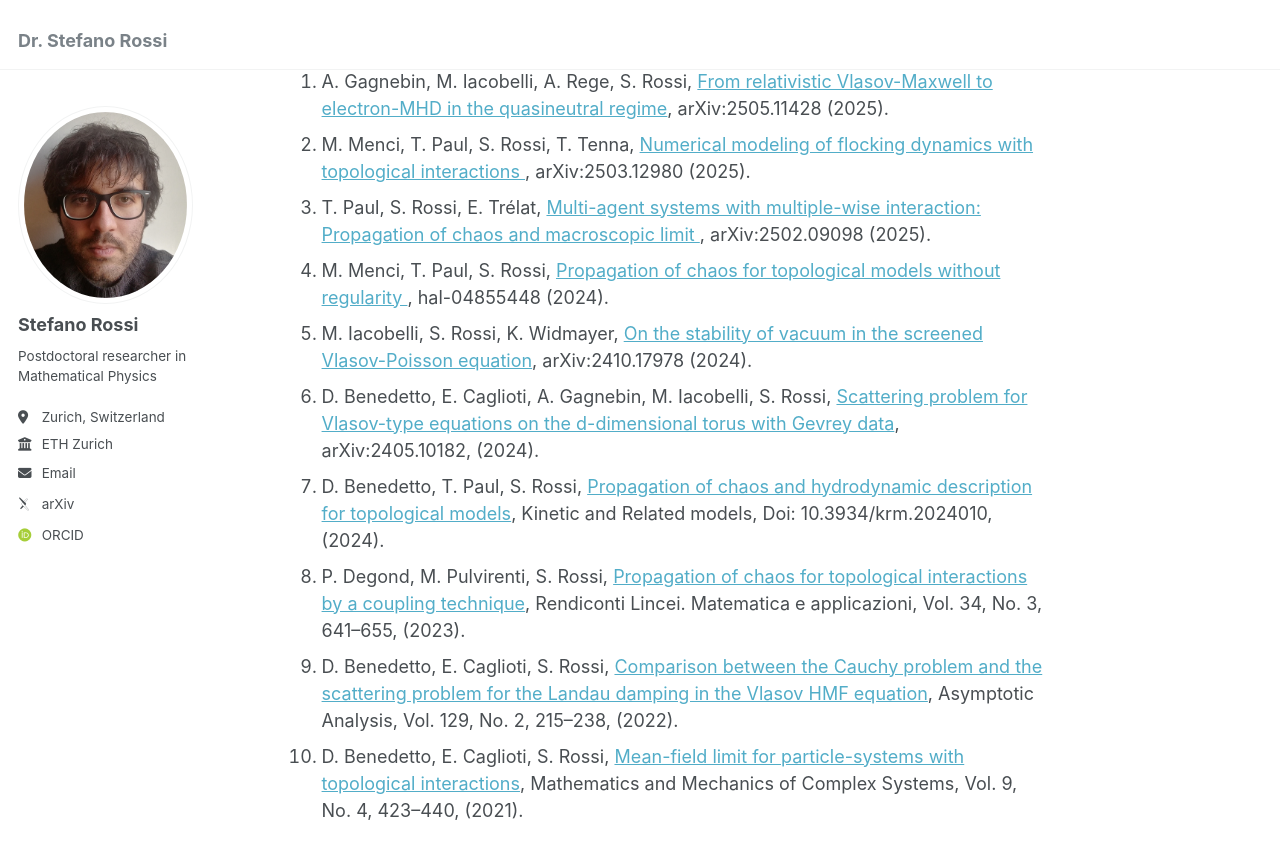
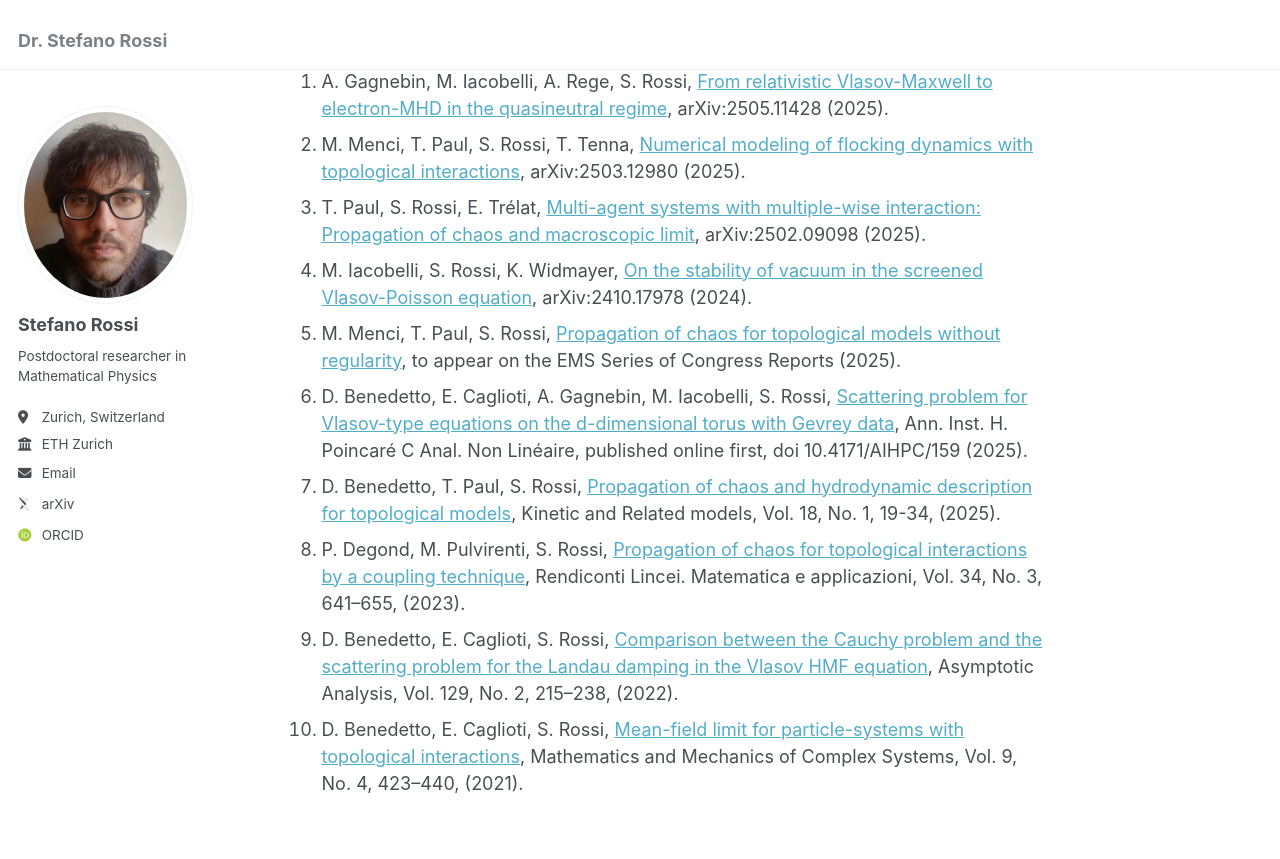
Before and after one commit to StefRossi/StefRossi.github.io, a Jekyll site: the page built from _pages/about.md, in a window 1280 px wide and 900 px high, scrolled down 523 px. Shown: the top 859 px of the window. Built offline with Jekyll 4.4.1, drawn with Linux system fonts in a browser that asks for light colours; some web fonts are replaced.

Commit message:
Update about.md

```diff
--- a/_pages/about.md
+++ b/_pages/about.md
@@ -21,19 +21,14 @@ Publications and preprints
 
 
 1. A. Gagnebin, M. Iacobelli, A. Rege, S. Rossi, [From relativistic Vlasov-Maxwell to electron-MHD in the quasineutral regime](https://arxiv.org/abs/2505.11428), arXiv:2505.11428 (2025).
-1. M. Menci, T. Paul, S. Rossi, T. Tenna, [Numerical modeling of flocking dynamics with topological interactions
-](https://arxiv.org/abs/2503.12980), arXiv:2503.12980 (2025).
-1. T. Paul, S. Rossi, E. Trélat, [Multi-agent systems with multiple-wise interaction: Propagation of chaos and macroscopic limit
-](https://arxiv.org/abs/2502.09098), arXiv:2502.09098 (2025).
-1. M. Menci, T. Paul, S. Rossi, [Propagation of chaos for topological models without regularity
-](https://hal.science/hal-04855448v2), hal-04855448 (2024).
+1. M. Menci, T. Paul, S. Rossi, T. Tenna, [Numerical modeling of flocking dynamics with topological interactions](https://arxiv.org/abs/2503.12980), arXiv:2503.12980 (2025).
+1. T. Paul, S. Rossi, E. Trélat, [Multi-agent systems with multiple-wise interaction: Propagation of chaos and macroscopic limit](https://arxiv.org/abs/2502.09098), arXiv:2502.09098 (2025).
 1. M. Iacobelli, S. Rossi, K. Widmayer, [On the stability of vacuum in the screened
 Vlasov-Poisson equation](https://arxiv.org/abs/2410.17978), arXiv:2410.17978 (2024).
+1. M. Menci, T. Paul, S. Rossi, [Propagation of chaos for topological models without regularity](https://hal.science/hal-04855448v2), to appear on the EMS Series of Congress Reports (2025).
 1. D. Benedetto, E. Caglioti, A. Gagnebin, M. Iacobelli, S. Rossi, [Scattering problem
-for Vlasov-type equations on the d-dimensional torus with Gevrey data](https://arxiv.org/abs/2405.10182),
-arXiv:2405.10182, (2024).
-1. D. Benedetto, T. Paul, S. Rossi, [Propagation of chaos and hydrodynamic description for topological models](https://www.aimsciences.org/article/doi/10.3934/krm.2024010), Kinetic and Related models, Doi:
-10.3934/krm.2024010, (2024).
+for Vlasov-type equations on the d-dimensional torus with Gevrey data](https://ems.press/journals/aihpc/articles/14298910), Ann. Inst. H. Poincaré C Anal. Non Linéaire, published online first, doi 10.4171/AIHPC/159 (2025).
+1. D. Benedetto, T. Paul, S. Rossi, [Propagation of chaos and hydrodynamic description for topological models](https://www.aimsciences.org/article/doi/10.3934/krm.2024010), Kinetic and Related models, Vol. 18, No. 1, 19-34, (2025).
 1. P. Degond, M. Pulvirenti, S. Rossi, [Propagation of chaos for topological interactions by a coupling technique](https://ems.press/journals/rlm/articles/13341435), Rendiconti Lincei. Matematica e applicazioni,
 Vol. 34, No. 3, 641–655, (2023).
 1. D. Benedetto, E. Caglioti, S. Rossi, [Comparison between the Cauchy problem
```
